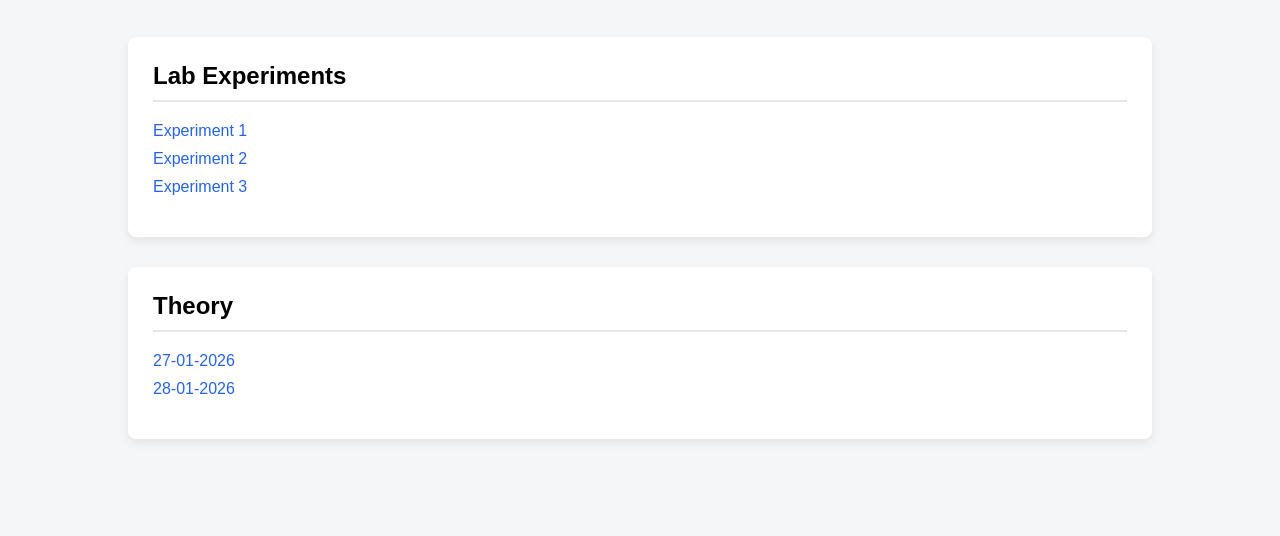
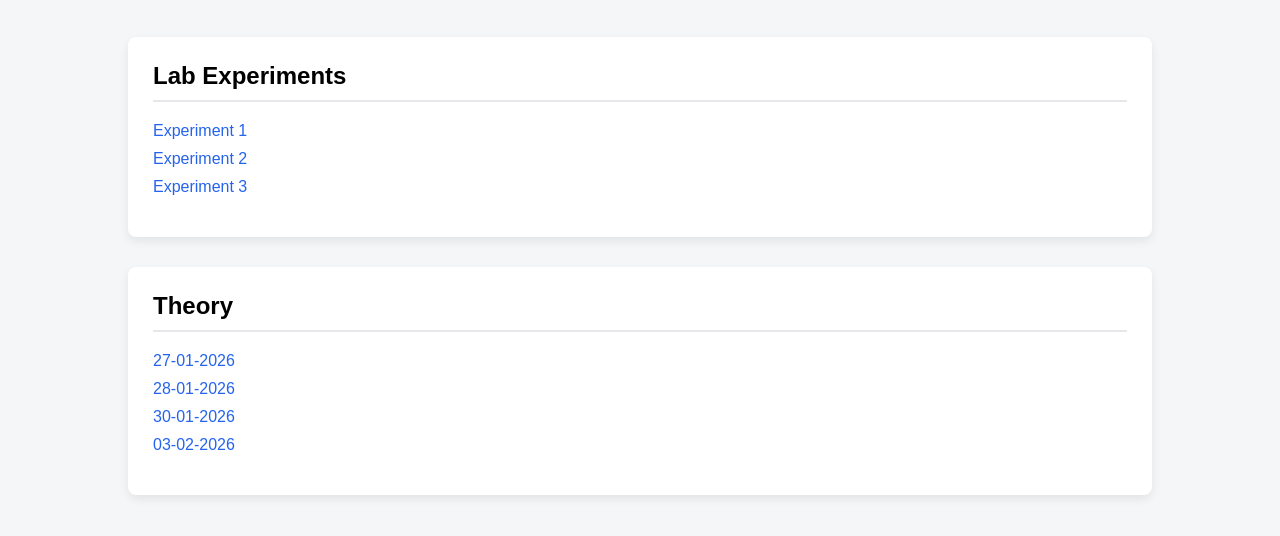
Before and after one commit to Ronak25034/Containerization, a plain HTML site: page index.html in a window 1280 px wide. Shown: the part 100-636 px from the top of the page. Drawn offline with Linux system fonts and the light colour scheme.

Commit message:
Updated HTML

```diff
--- a/index.html
+++ b/index.html
@@ -81,6 +81,8 @@
             <ul>
                <li><a href="Theory/27.01.26/">27-01-2026</a></li>
                <li><a href="Theory/28.01.26/">28-01-2026</a></li>
+               <li><a href="Theory/30.01.26/">30-01-2026</a></li>
+               <li><a href="Theory/03.02.26/">03-02-2026</a></li>
             </ul>
         </div>
 
```
